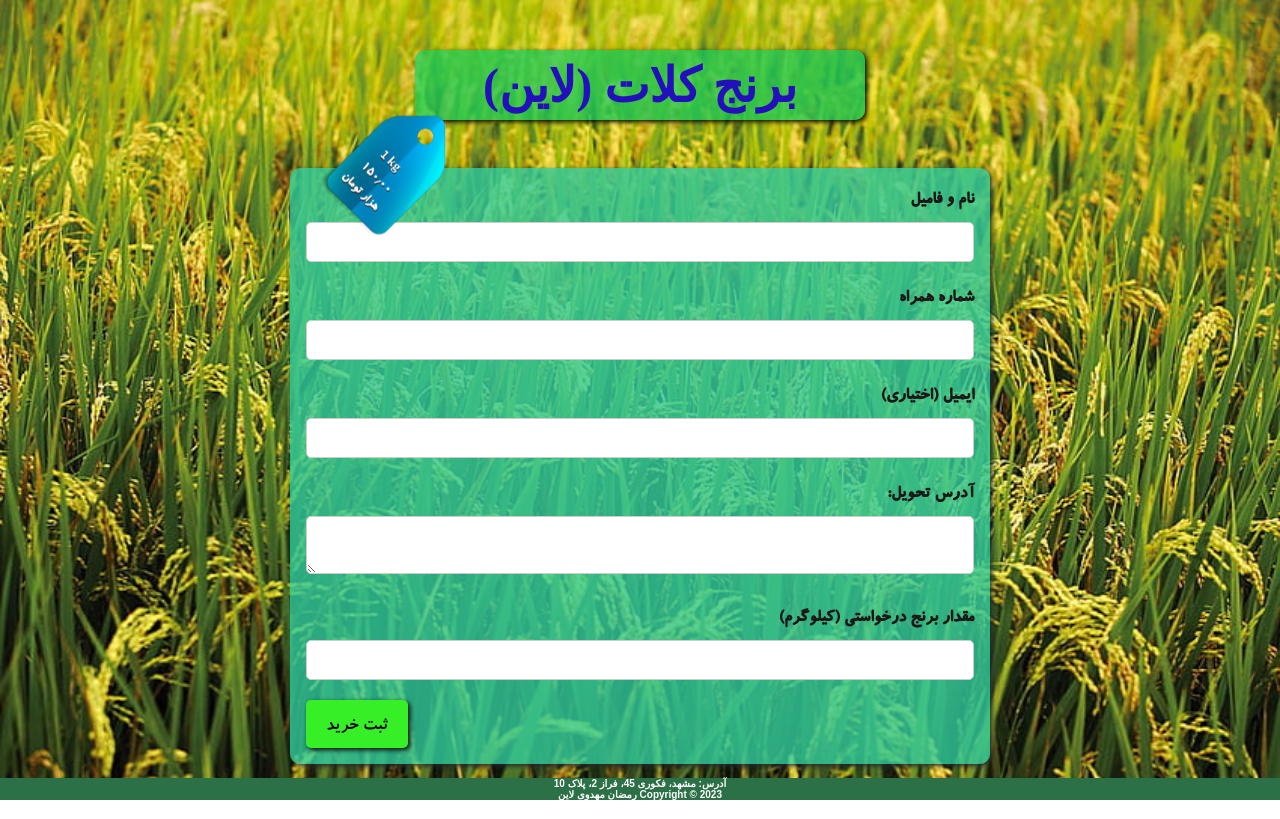
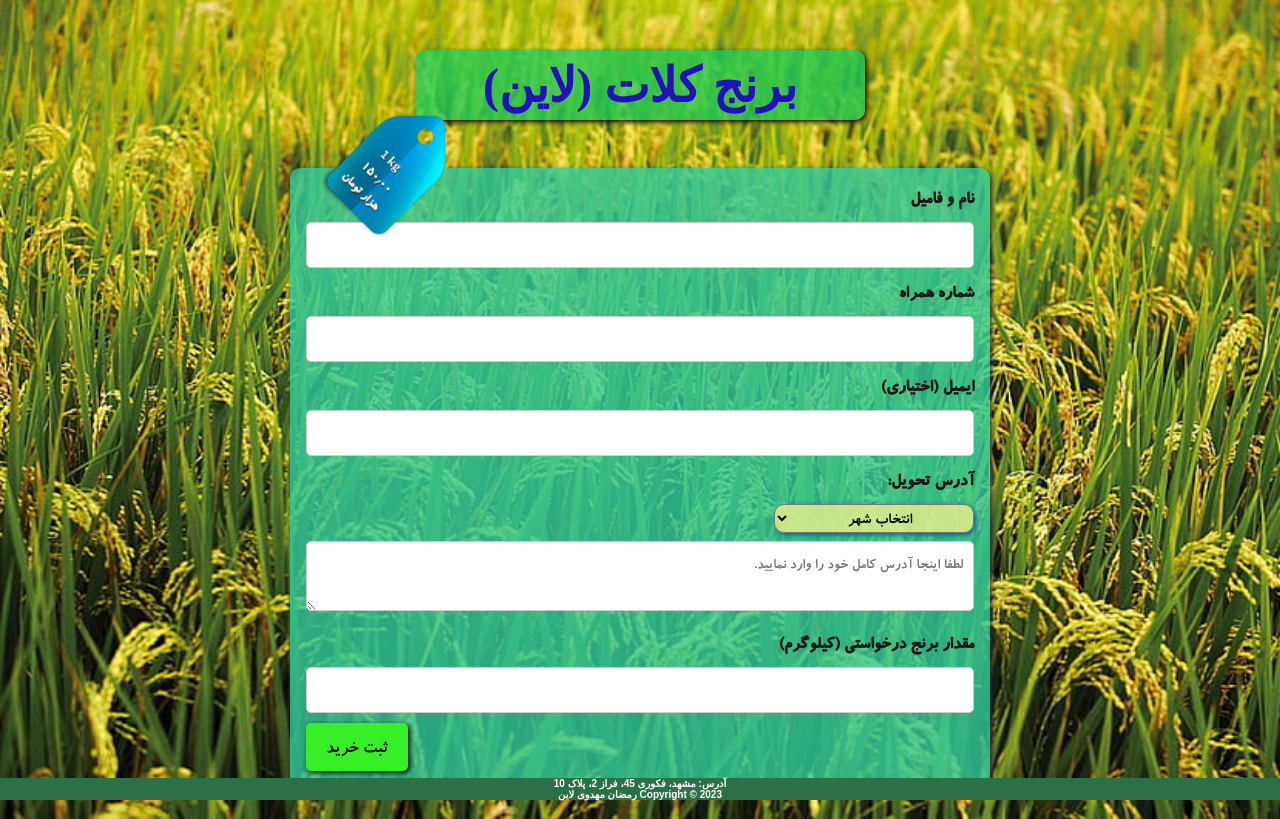
Before and after one commit to miladmahdavilayen/kalat_rice, a React (Create React App) app: page / in a window 1280 px wide. Built offline with nearby package versions, Linux system fonts and the light colour scheme; a web font is replaced by a local one.

Commit message:
added city to address

```diff
--- a/src/App.css
+++ b/src/App.css
@@ -51,6 +51,20 @@ box-shadow: 2px 2px 5px #085d92;
 font-family: koodak;
 text-align: center;
 }
+
+.select_city{
+  margin: .5em 0em;
+  margin-top: 0;
+  width: 30%;
+  font-size: 16px;
+  max-width: 300px;
+  background-color: rgba(236, 239, 141, 0.8);
+  border-radius: 10px;
+  padding: .3;
+  box-shadow: 2px 2px 5px #085d92;
+  font-family: koodak;
+  text-align: center;
+  }
 
 .submit_but{
 background-color: #eca025;
@@ -112,6 +126,7 @@ h3 {
   padding: .15em;
   box-shadow: 2px 2px 5px #080808;
   }
+
 
 h4{
   font-size: .85em;
@@ -196,12 +211,13 @@ form input[type="text"],
 form input[type="tel"],
 form input[type="email_"],
 form textarea {
-  font-size: 16px;
+  font-size: 15px;
   padding: 10px;
   border: 1px solid #ccc;
   border-radius: 5px;
   width: 100%;
-  margin-bottom: 20px;
+  margin-bottom: 10px;
+  font-family: koodak;
 }
 
 form button[type="submit"] {
--- a/src/routes/Home.jsx
+++ b/src/routes/Home.jsx
@@ -6,23 +6,44 @@ import axios from 'axios';
 
 import PhoneVerification from './PhoneVerification';
 
-
+const cities = [
+  "مشهد",
+  "تهران",
+  "اصفهان",
+  "تبریز",
+  "شیراز",
+  "اردبیل",
+  "قزوین",
+  "رشت",
+  "نیشابور",
+  "درگز",
+  "دیگر شهرها..."
+];
 
 
 
 
 const Order = () => {
+  const [city, setCity] = useState("");
+  const [address, setAddress] = useState("");
 
   const [todayPrice] = useState((150).toLocaleString('fa-IR', { style: 'currency', currency: 'IRT' }).replace(/IRT/, ''));
   const [fullName, setFullName] = useState("");
   const [phoneNumber, setPhoneNumber] = useState("");
   const [email, setEmail] = useState("");
-  const [address, setAddress] = useState("");
+
   const [amountToBuy, setAmountToBuy] = useState("");
   const [errors, setErrors] = useState({});
   const [formSubmitted, setFormSubmitted] = useState(false);
   const [randNumber] = useState(Math.floor(Math.random() * 900000) + 100000);
 
+  const handleCityChange = (event) => {
+    setCity(event.target.value);
+  };
+
+  const handleAddressChange = (event) => {
+    setAddress(event.target.value);
+  };
 
 
   function handleFormSubmit(event) {
@@ -80,7 +101,8 @@ const Order = () => {
       alert('کد تایید به شماره شما ارسال گردید. لطفا دکمه ok/close را بزنید.');
       alert(`عجالتا این کد خدمت شما: ${randNumber}  تا انشالا سامانه پیامکیمون راه بیفته..`)
 
-      axios.post('/submit-form', { fullName, email, phoneNumber, address, amountToBuy, randNumber});
+      console.log(`City: ${city}, Address: ${address}`);
+      axios.post('/submit-form', { fullName, email, phoneNumber, address, amountToBuy, randNumber, city});
       setFormSubmitted(true);
 
       // Clear form data
@@ -162,13 +184,24 @@ const Order = () => {
       {errors.address && <div className="flash-message" dir="rtl">{errors.address}</div>}
       <div>
         <label htmlFor="address" dir="rtl">آدرس تحویل:</label>
+        <div dir="rtl">
+          <select className='select_city' dir="rtl" value={city} onChange={handleCityChange}>
+            <option value="">انتخاب شهر</option>
+            {cities.map((city) => (
+            <option key={city} value={city}>
+                {city}
+            </option>
+            ))}
+          </select>
+        </div>
         <textarea
-          dir="rtl"
-          id="address"
-          name="address"
-          value={address}
-          onChange={(event) => setAddress(event.target.value)}
-        />
+              placeholder="لطفا اینجا آدرس کامل خود را وارد نمایید."
+              dir="rtl"
+              id="address"
+              name="address"
+              value={address}
+              onChange={handleAddressChange}
+          />
       </div>
 
       {errors.amountToBuy && <div className="flash-message" dir="rtl">{errors.amountToBuy}</div>}
```
Also changed, not shown: 11 other files (tests, documents, lock files or other folders).
